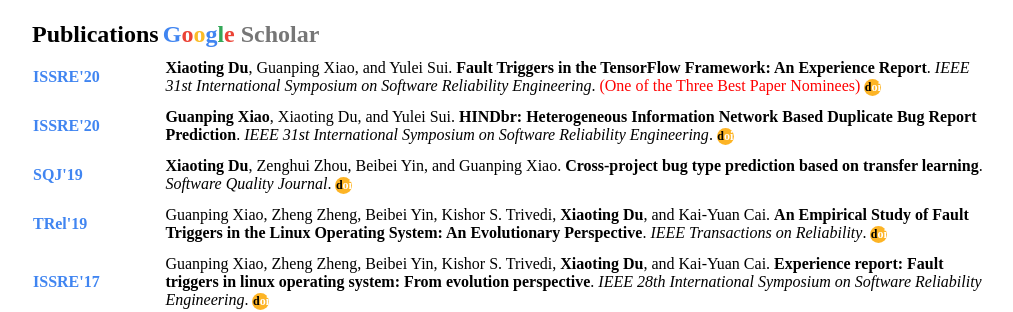
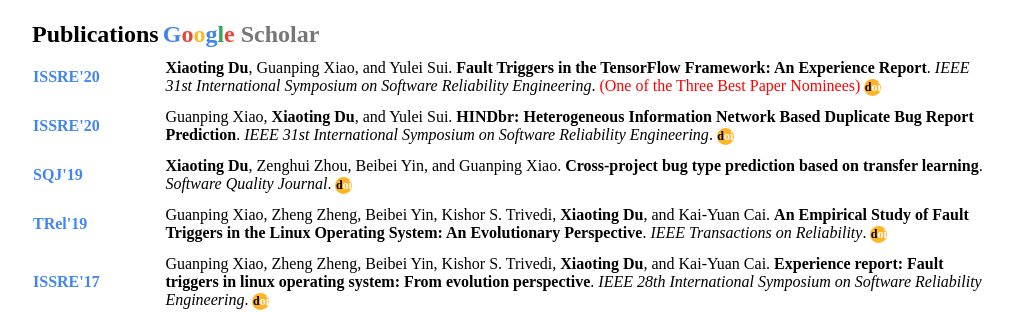
Before and after one commit to xiaotingdu/xiaotingdu.github.io, a Jekyll site: the page index.html, which Jekyll copies as it is, in a window 1280 px wide. Shown: the part 788-1100 px from the top of the page, without its empty margins (128-1141 px from the left). Built offline with Jekyll 4.4.1, drawn with Linux system fonts in a browser that asks for light colours; a style sheet for code colours, icons or effects is not loaded.

Commit message:
Update index.html

```diff
--- a/index.html
+++ b/index.html
@@ -63,14 +63,14 @@
 <tr>
 <td><a href="http://2020.issre.net/"><b>ISSRE'20</b></a></td>
 <td>&nbsp;&nbsp;&nbsp;&nbsp;</td>
-<td><b>Xiaoting Du</b>, Guanping Xiao, and Yulei Sui. <b>Fault Triggers in the TensorFlow Framework: An Experience Report</b>. <i>IEEE 31st International Symposium on Software Reliability Engineering</i>. <span style="color:red">(One of the Three Best Paper Nominees)</span> <div class="circle" onclick="location='https://doi.org/10.1007/s11219-019-09467-0'" onmouseover="this.style.cursor='hand'"><b style='color:black'>d</b><b style='color:white'>oi</b></div>
+<td><b>Xiaoting Du</b>, Guanping Xiao, and Yulei Sui. <b>Fault Triggers in the TensorFlow Framework: An Experience Report</b>. <i>IEEE 31st International Symposium on Software Reliability Engineering</i>. <span style="color:red">(One of the Three Best Paper Nominees)</span> <div class="circle" onclick="location='https://doi.org/10.1109/ISSRE5003.2020.00010'" onmouseover="this.style.cursor='hand'"><b style='color:black'>d</b><b style='color:white'>oi</b></div>
 </td>
 </tr>
 
 <tr>
 <td><a href="http://2020.issre.net/"><b>ISSRE'20</b></a></td>
 <td>&nbsp;&nbsp;&nbsp;&nbsp;</td>
-<td><b>Guanping Xiao</b>, Xiaoting Du, and Yulei Sui. <b>HINDbr: Heterogeneous Information Network Based Duplicate Bug Report Prediction</b>. <i>IEEE 31st International Symposium on Software Reliability Engineering</i>. <div class="circle" onclick="location='https://doi.org/10.1007/s11219-019-09467-0'" onmouseover="this.style.cursor='hand'"><b style='color:black'>d</b><b style='color:white'>oi</b></div>
+<td>Guanping Xiao, <b>Xiaoting Du</b>, and Yulei Sui. <b>HINDbr: Heterogeneous Information Network Based Duplicate Bug Report Prediction</b>. <i>IEEE 31st International Symposium on Software Reliability Engineering</i>. <div class="circle" onclick="location='https://doi.org/10.1109/ISSRE5003.2020.00027'" onmouseover="this.style.cursor='hand'"><b style='color:black'>d</b><b style='color:white'>oi</b></div>
 </td>
 </tr>
 
```
